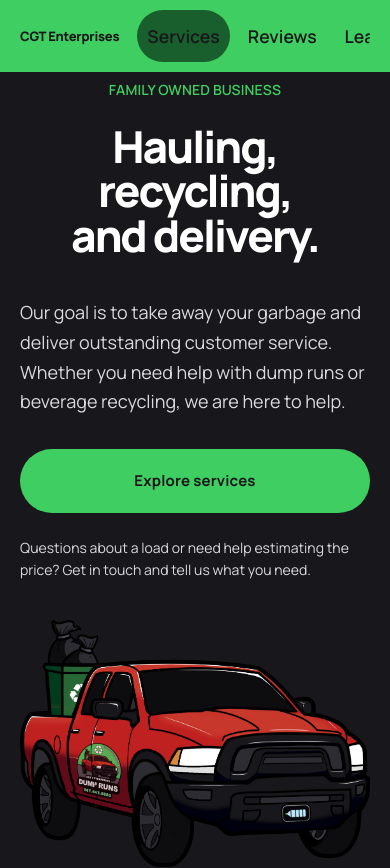
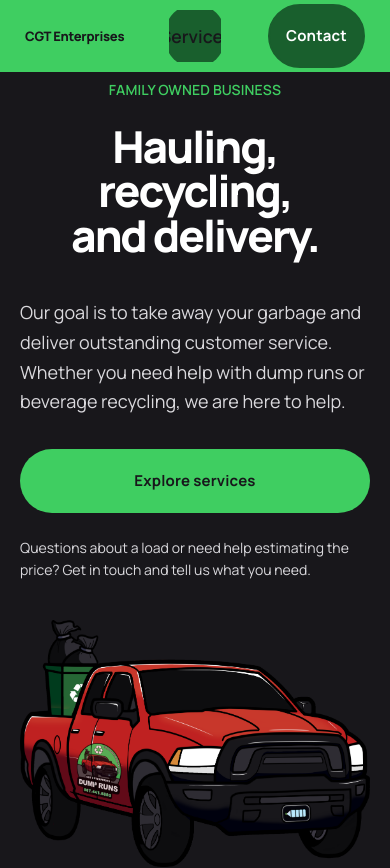
Before and after one commit to gwan-kib/CGT-Enterprises-Website, a React (Vite) app: page / in a window 390 px wide. Shown: the top 868 px of the page. Built offline with nearby package versions, Linux system fonts and the light colour scheme.

Commit message:
feat(layout): add scroll-responsive header pills

```diff
--- a/src/components/layout/Header.tsx
+++ b/src/components/layout/Header.tsx
@@ -117,8 +117,23 @@
     const scrollRange = 120;
     // Time-based easing strength. Higher values settle faster.
     const smoothingRate = 14;
-    // Final downward offset of the floating shell.
-    const maximumTranslateY = 20;
+    // Final downward offset matches the extra space reserved by --anchor-offset.
+    const maximumTranslateY = 16;
+
+    const getFullWidthInlineInset = () => {
+      const pageContent = document.querySelector<HTMLElement>(".page-section__inner");
+
+      if (pageContent) {
+        return pageContent.getBoundingClientRect().left;
+      }
+
+      return Math.max(20, (window.innerWidth - 1200) / 2);
+    };
+
+    // Keep a viewport-relative safety inset while allowing the outer pills to
+    // move beyond the centered page-content boundary.
+    const getFloatingInlineInset = () =>
+      Math.min(20, Math.max(12, window.innerWidth * 0.04));
 
     let targetProgress = Math.min(window.scrollY / scrollRange, 1);
     let currentProgress = targetProgress;
@@ -126,21 +141,23 @@
     let previousFrameTime = 0;
 
     const applyProgress = (progress: number) => {
-      header.style.setProperty("--header-shell-progress", progress.toFixed(3));
+      const fullWidthInlineInset = getFullWidthInlineInset();
+      const floatingInlineInset = getFloatingInlineInset();
+      const currentInlineInset =
+        fullWidthInlineInset + (floatingInlineInset - fullWidthInlineInset) * progress;
+
       header.style.setProperty("--header-shell-translate-y", (maximumTranslateY * progress).toFixed(2) + "px");
-      header.style.setProperty("--header-group-strength", (progress * 100).toFixed(1) + "%");
-      header.style.setProperty("--header-unified-strength", ((1 - progress) * 100).toFixed(1) + "%");
       header.style.setProperty(
-        "--header-group-shadow-y",
-        (8 * progress).toFixed(2) + "px",
+        "--header-shell-inline-inset",
+        currentInlineInset.toFixed(2) + "px",
       );
       header.style.setProperty(
-        "--header-group-shadow-blur",
-        (24 * progress).toFixed(2) + "px",
+        "--header-pill-strength",
+        (progress * 100).toFixed(1) + "%",
       );
       header.style.setProperty(
-        "--header-group-shadow-alpha",
-        (0.08 * progress).toFixed(3),
+        "--header-bar-strength",
+        ((1 - progress) * 100).toFixed(1) + "%",
       );
     };
 
@@ -177,9 +194,11 @@
 
     applyProgress(currentProgress);
     window.addEventListener("scroll", updateTargetProgress, { passive: true });
+    window.addEventListener("resize", updateTargetProgress);
 
     return () => {
       window.removeEventListener("scroll", updateTargetProgress);
+      window.removeEventListener("resize", updateTargetProgress);
       window.cancelAnimationFrame(animationFrame);
     };
   }, []);
@@ -362,10 +381,13 @@
     >
       <div className="site-header__shell">
         <div className="site-header__top">
+          <div className="site-header__group site-header__group--brand">
             <a aria-label="CGT Enterprises home" className="site-brand" href="#home">
               <span className="site-brand__mark">{business.name}</span>
             </a>
+          </div>
 
+          <div className="site-header__group site-header__group--nav">
             <nav className="site-nav" aria-label="Primary" ref={navRef}>
               <div className="site-nav__track" ref={navTrackRef}>
                 <span
@@ -384,8 +406,9 @@
                 />
               </div>
             </nav>
+          </div>
 
-          <div className="site-header__action">
+          <div className="site-header__action site-header__group site-header__group--action">
             <Button href="#contact" variant="header">
               Contact
             </Button>
--- a/src/styles/layout/header.css
+++ b/src/styles/layout/header.css
@@ -1,17 +1,13 @@
 @layer components {
   .site-header {
     @apply sticky top-0 z-40;
-    --header-shell-progress: 0;
     --header-shell-translate-y: 0px;
-    --header-group-strength: 0%;
-    --header-unified-strength: 100%;
-    --header-group-shadow-y: 0px;
-    --header-group-shadow-blur: 0px;
-    --header-group-shadow-alpha: 0;
-
-    --header-brand-shell-width: max-content;
-    --header-nav-shell-width: fit-content;
-    --header-action-shell-width: max-content;
+    --header-shell-inline-inset: max(
+      var(--page-gutter),
+      calc((100% - var(--content-width)) / 2)
+    );
+    --header-pill-strength: 0%;
+    --header-bar-strength: 100%;
 
     min-height: var(--header-height);
     margin-bottom: calc(0px - var(--header-height));
@@ -19,58 +15,64 @@
 
   .site-header__shell {
     @apply relative;
-    background: transparent;
+    background: color-mix(
+      in srgb,
+      var(--color-brand-green-500) var(--header-bar-strength),
+      transparent
+    );
     transform: translateY(var(--header-shell-translate-y));
   }
 
-  .site-header__shell::before {
-    content: "";
-    position: absolute;
-    z-index: 0;
-    inset: 0;
-    pointer-events: none;
+  .site-header__top {
+    @apply relative z-10 grid items-center;
+    box-sizing: border-box;
+    width: 100%;
+    height: var(--header-height);
+    padding-inline: var(--header-shell-inline-inset);
+    grid-template-columns:
+      minmax(8.5rem, 1fr)
+      minmax(0, auto)
+      minmax(8.5rem, 1fr);
+    gap: var(--space-2);
+  }
+
+  .site-header__group {
+    min-width: 0;
+    padding-inline: var(--space-1);
+    border:
+      var(--border-width)
+      solid
+      color-mix(
+        in srgb,
+        var(--color-brand-green-800) var(--header-pill-strength),
+        transparent
+      );
+    border-radius: var(--radius-pill);
     background: color-mix(
       in srgb,
-      var(--color-brand-green-500) var(--header-unified-strength),
+      var(--color-brand-green-500) var(--header-pill-strength),
       transparent
     );
   }
 
-  .site-header__top {
-    @apply relative z-10 flex items-center justify-center;
-    width: min(calc(100% - var(--page-gutter) - var(--page-gutter)), var(--content-width));
-    height: var(--header-height);
-    margin-inline: auto;
-    gap: var(--space-4);
+  .site-header__group--brand {
+    justify-self: start;
+  }
+
+  .site-header__group--nav {
+    justify-self: stretch;
+    overflow: hidden;
+  }
+
+  .site-header__group--action {
+    justify-self: end;
   }
 
   .site-brand {
     @apply inline-flex shrink-0 items-center no-underline;
-    flex-basis: var(--header-brand-shell-width);
-    width: var(--header-brand-shell-width);
     min-height: var(--touch-target-minimum);
     gap: var(--space-3);
     color: var(--color-neutral-900);
-  }
-
-  .site-brand,
-  .site-nav,
-  .site-header__action {
-    border-radius: var(--radius-pill);
-    background: color-mix(
-      in srgb,
-      var(--color-brand-green-500) var(--header-group-strength),
-      transparent
-    );
-    box-shadow:
-      0 0 0 calc(var(--header-shell-progress) * var(--space-1))
-        color-mix(
-          in srgb,
-          var(--color-brand-green-500) var(--header-group-strength),
-          transparent
-        ),
-      0 var(--header-group-shadow-y) var(--header-group-shadow-blur)
-        rgb(25 95 45 / var(--header-group-shadow-alpha));
   }
 
   .site-brand__mark {
@@ -84,8 +86,7 @@
 
   .site-nav {
     @apply relative;
-    flex: 0 1 var(--header-nav-shell-width);
-    width: var(--header-nav-shell-width);
+    width: 100%;
     min-width: 0;
     overflow-x: auto;
     overscroll-behavior-inline: contain;
@@ -169,9 +170,12 @@
   }
 
   .site-header__action {
-    @apply hidden shrink-0;
-    flex-basis: var(--header-action-shell-width);
-    width: var(--header-action-shell-width);
+    @apply flex shrink-0 items-center;
+    min-width: 0;
+  }
+
+  .site-header__action .button {
+    padding-inline: var(--space-4);
   }
 
   .button--header {
@@ -192,9 +196,16 @@
 
   @media (min-width: 64rem) {
     .site-header__top {
+      grid-template-columns:
+        minmax(0, 1fr)
+        auto
+        minmax(0, 1fr);
       gap: var(--space-6);
     }
 
+    .site-header__group--nav {
+      justify-self: center;
+    }
     .site-nav {
       overflow: visible;
     }
@@ -213,9 +224,8 @@
       padding-inline: var(--space-4);
     }
 
-    .site-header__action {
-      @apply flex items-center;
-      min-height: var(--touch-target-minimum);
+    .site-header__action .button {
+      padding-inline: var(--space-6);
     }
   }
 }
```
Also changed, not shown: 1 other file (tests, documents, lock files or other folders). Lines whose indentation alone changed are shown as unchanged.
